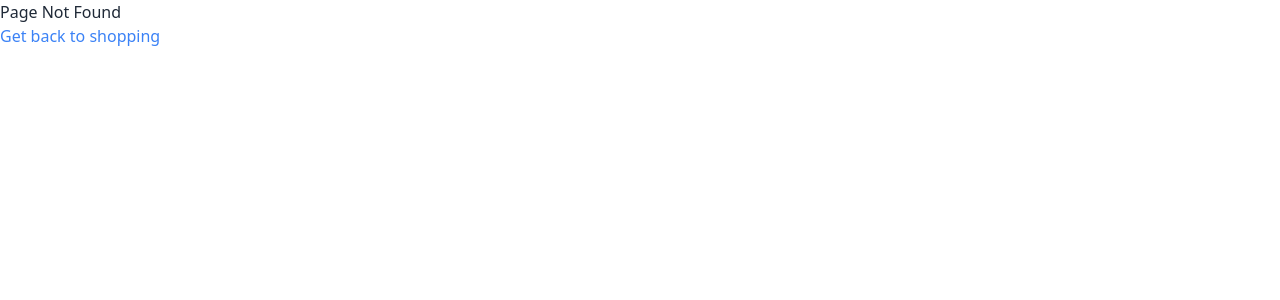
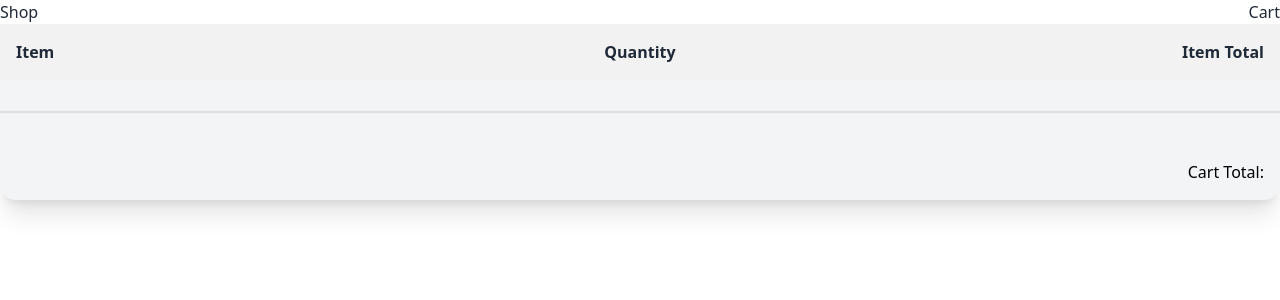
Before and after one commit to sjacobs1/ReactShoppingProject, a React (Vite) app: page /cart in a window 1280 px wide. Before the commit this address had no page. Shown: the top 300 px of the page. Built offline with nearby package versions, Linux system fonts and the light colour scheme.

Commit message:
feat: :sparkles: cart
added routing to cart and basic cart component

none

```diff
--- /dev/null
+++ b/src/components/Cart.tsx
@@ -0,0 +1,23 @@
+export const Cart = () => {
+  return (
+    <div className="card shadow-xl flex flex-col gap-2 bg-gray-100">
+      <ul className="flex flex-col gap-2">
+        <li className="bg-base-200 grid grid-cols-3 gap-4 p-4 font-bold">
+          <div className="flex items-center">
+            <h2>Item</h2>
+          </div>
+          <div className="flex items-center justify-center">
+            <h2>Quantity</h2>
+          </div>
+          <div className="flex items-center justify-end">
+            <h2>Item Total</h2>
+          </div>
+        </li>
+      </ul>
+      <div className="divider"></div>
+      <div className="flex justify-end p-4 text-black">Cart Total:</div>
+    </div>
+  )
+}
+
+export default Cart
--- a/src/components/TopNav.tsx
+++ b/src/components/TopNav.tsx
@@ -1,7 +1,12 @@
 import { Link } from 'react-router-dom'
 
 const TopNav = () => {
-  return <Link to="/">Shop</Link>
+  return (
+    <div className="flex justify-between">
+      <Link to="/">Shop</Link>
+      <Link to="cart">Cart</Link>
+    </div>
+  )
 }
 
 export default TopNav
--- a/src/main.tsx
+++ b/src/main.tsx
@@ -6,6 +6,7 @@ import ErrorPage from './components/ErrorPage.tsx'
 import Products from './components/Products.tsx'
 import App from './App.tsx'
 import ProductOverview from './components/ProductOverview.tsx'
+import Cart from './components/Cart.tsx'
 
 const router = createBrowserRouter([
   {
@@ -20,6 +21,10 @@ const router = createBrowserRouter([
         path: '/',
         element: <Products />,
       },
+      {
+        path: 'cart',
+        element: <Cart />,
+      },
     ],
   },
   {
```
